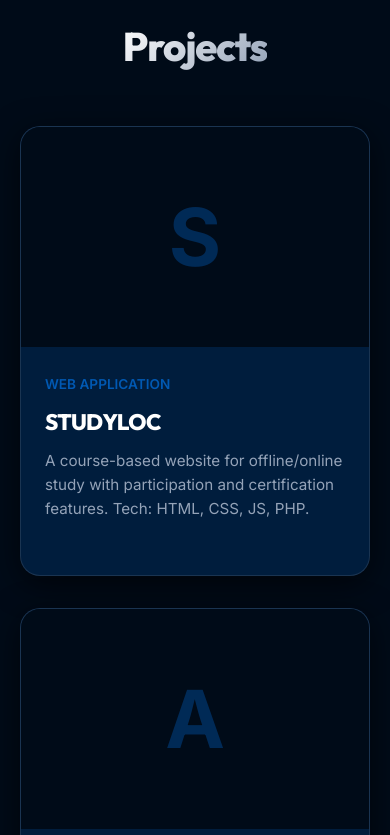
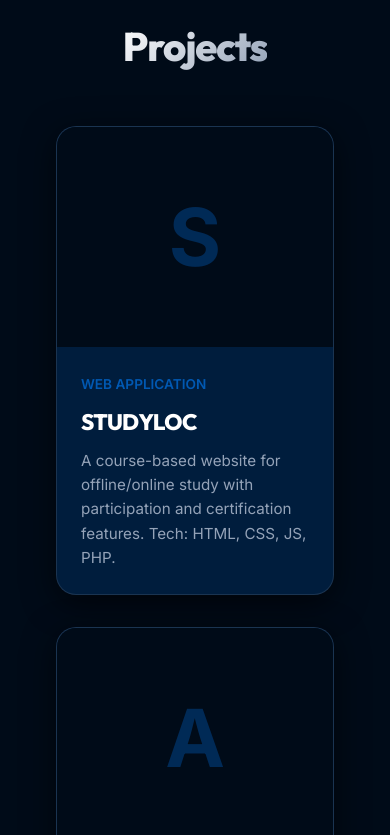
Before and after one commit to vinnakota-mohtih/antigravity, a React (Vite) app: page / in a window 390 px wide. Shown: the part 1729-2564 px from the top of the page. Built offline with nearby package versions, Linux system fonts and the light colour scheme.

Commit message:
fix: mobile responsiveness and contact form error handling

```diff
--- a/src/components/Contact.css
+++ b/src/components/Contact.css
@@ -115,23 +115,35 @@
     .contact-grid {
         grid-template-columns: 1fr;
         gap: 2rem;
+        padding: 0 1rem;
+    }
+
+    .contact-methods {
+        gap: 1.5rem;
     }
 
     .method-item {
         padding: 1.5rem;
+        width: 100%;
     }
 
     .method-link {
         font-size: 1rem;
+        word-break: break-all;
     }
 
     .contact-form-container {
-        padding: 1.5rem;
+        padding: 2rem 1.5rem;
+        width: 100%;
     }
 
     .form-group input,
     .form-group textarea {
         padding: 0.8rem;
+    }
+
+    .contact-form {
+        gap: 1rem;
     }
 }
 
--- a/src/components/Contact.jsx
+++ b/src/components/Contact.jsx
@@ -26,6 +26,8 @@ const Contact = () => {
         e.preventDefault();
         setStatus({ loading: true, success: false, error: null });
 
+        console.log('Submitting form with data:', formData);
+
         try {
             const response = await fetch('/api/contact', {
                 method: 'POST',
@@ -35,16 +37,28 @@ const Contact = () => {
                 body: JSON.stringify(formData),
             });
 
+            console.log('Server response status:', response.status);
+
             if (response.ok) {
+                console.log('Message sent successfully');
                 setStatus({ loading: false, success: true, error: null });
                 setFormData({ name: '', email: '', message: '' });
                 setTimeout(() => setStatus(prev => ({ ...prev, success: false })), 5000);
             } else {
-                const data = await response.json();
-                throw new Error(data.error || 'Something went wrong');
+                const data = await response.json().catch(() => ({}));
+                console.error('Server error response:', data);
+                throw new Error(data.error || `Server error: ${response.status}`);
             }
         } catch (err) {
-            setStatus({ loading: false, success: false, error: err.message });
+            console.error('Fetch error:', err);
+            // Provide a more user-friendly error message
+            let errorMessage = 'Something went wrong. Please try again.';
+            if (err.name === 'TypeError' && err.message === 'Failed to fetch') {
+                errorMessage = 'Connection error. Please check your internet or try again later.';
+            } else if (err.message) {
+                errorMessage = err.message;
+            }
+            setStatus({ loading: false, success: false, error: errorMessage });
         }
     };
 
--- a/src/components/Experience.css
+++ b/src/components/Experience.css
@@ -7,7 +7,7 @@
 
 .experience-list {
     display: grid;
-    grid-template-columns: repeat(auto-fit, minmax(320px, 1fr));
+    grid-template-columns: repeat(auto-fit, minmax(280px, 1fr));
     gap: 2.5rem;
     padding: 1rem 0;
     max-width: 1000px;
--- a/src/components/Projects.css
+++ b/src/components/Projects.css
@@ -19,10 +19,13 @@
     background: var(--bg-secondary);
     border: 1px solid var(--border-subtle);
     transition: transform 0.4s cubic-bezier(0.175, 0.885, 0.32, 1.275), box-shadow 0.3s ease;
-    align-items: center;
-    width: 350px;
-    height: 450px;
-
+    display: flex;
+    flex-direction: column;
+    width: 100%;
+    max-width: 400px;
+    height: auto;
+    min-height: 450px;
+    margin: 0 auto;
 }
 
 .project-card:hover {
```
